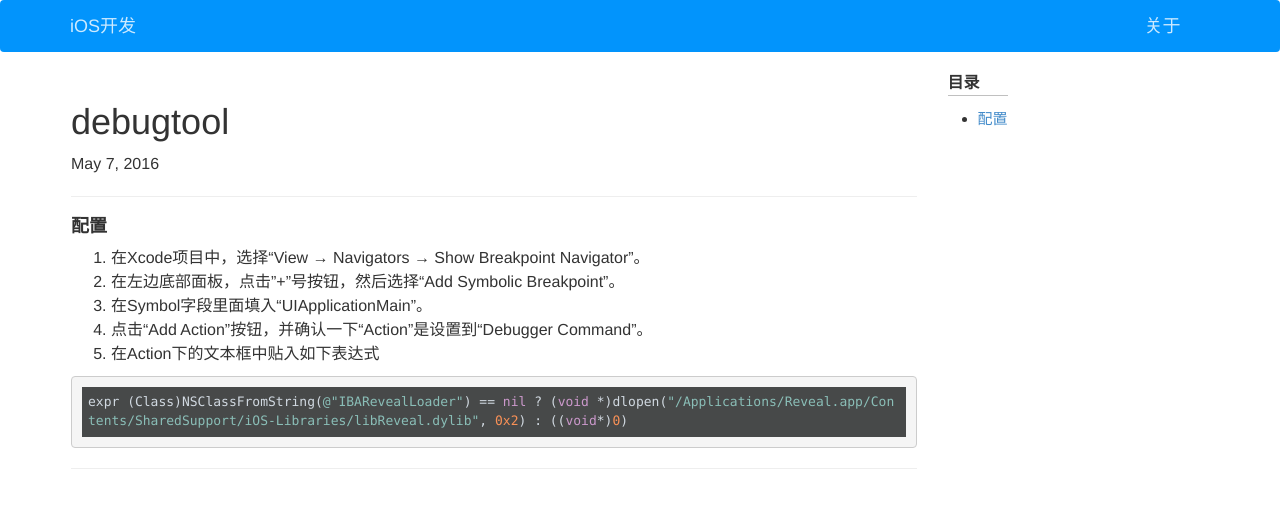
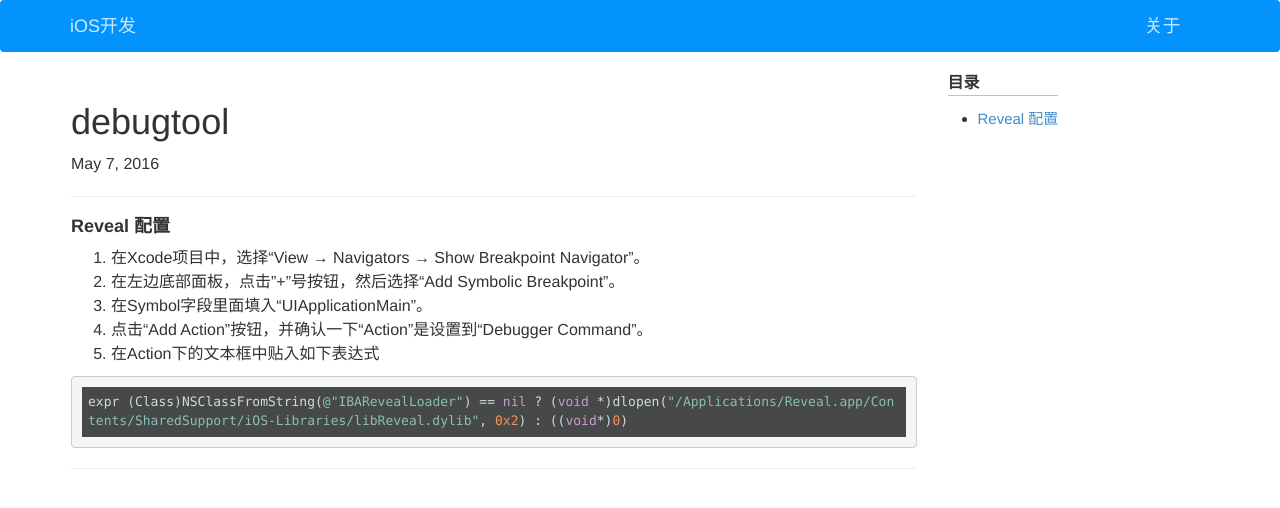
Before and after one commit to wigl/wigl.github.io, a Jekyll site: the page built from _posts/2016-05-07-debugtool.md, in a window 1280 px wide. Shown: the top 508 px of the page. Built offline with Jekyll 4.4.1, drawn with Linux system fonts in a browser that asks for light colours.

Commit message:
小问题修改

```diff
--- a/_posts/2016-05-07-debugtool.md
+++ b/_posts/2016-05-07-debugtool.md
@@ -9,7 +9,7 @@
 * content
 {:toc}
 
-#### 配置
+#### Reveal 配置
 
 1. 在Xcode项目中，选择“View → Navigators → Show Breakpoint Navigator”。
 2. 在左边底部面板，点击"+"号按钮，然后选择“Add Symbolic Breakpoint”。
```
Also changed, not shown: pages/about.md (+1 -2 lines).
